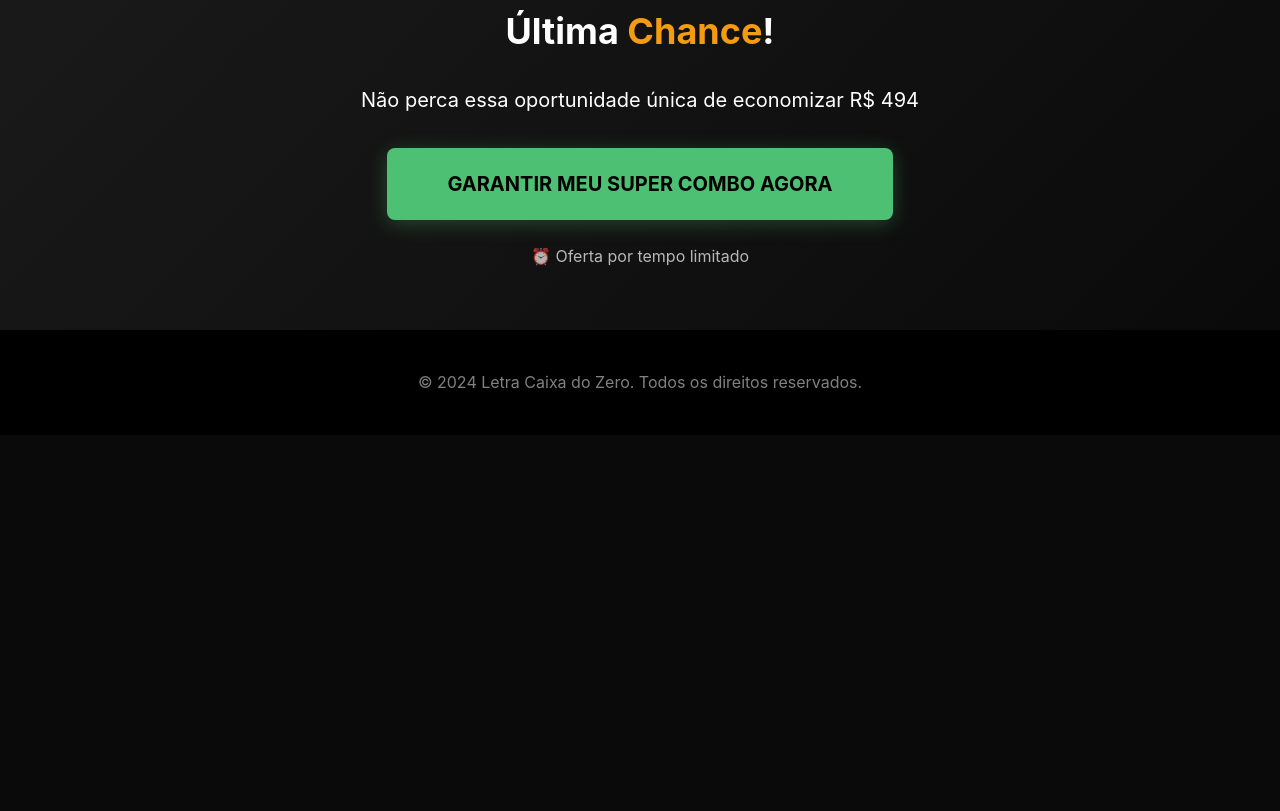
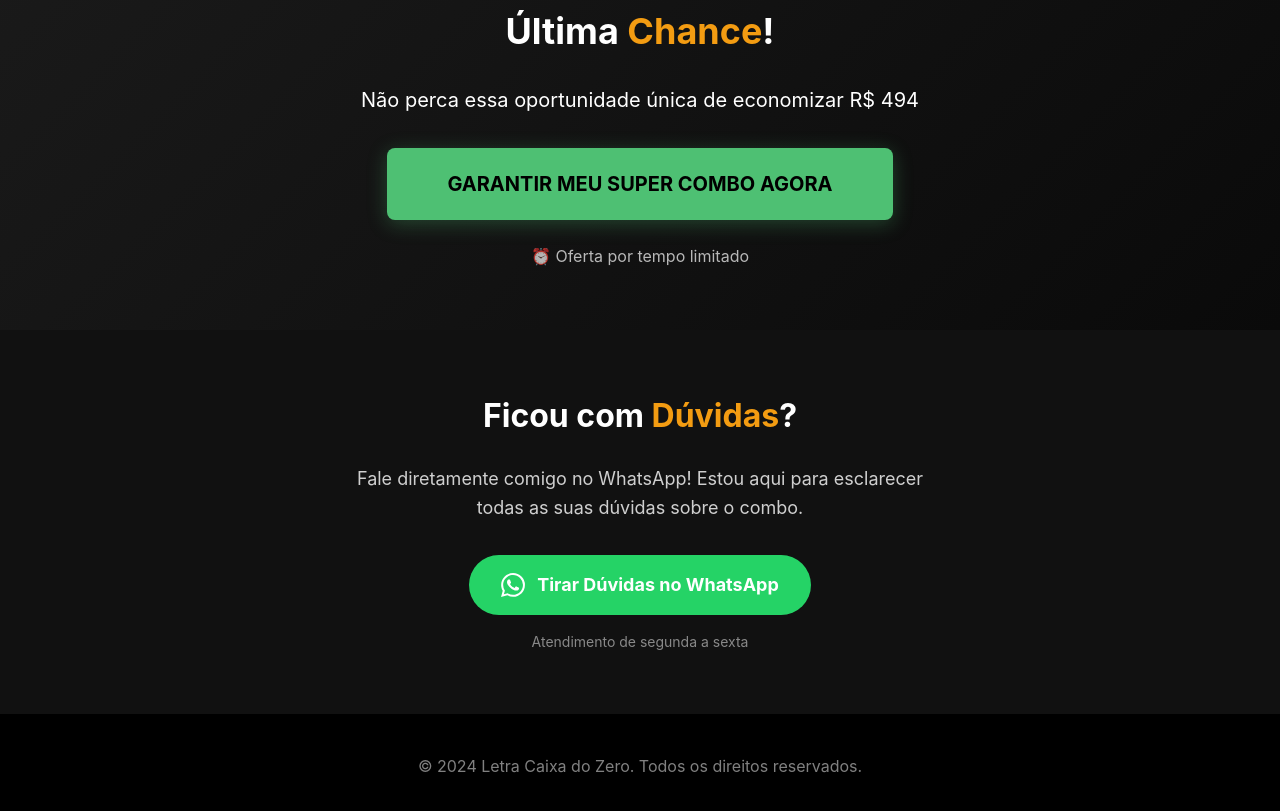
Before and after one commit to matheuspivatti/letracaixadozero-site, a plain HTML site: page combo-acm-acrilico-pvc/index.html in a window 1280 px wide. Shown: the part 4254-5065 px from the top of the page. Before the commit the page ends 4689 px from the top, so only its background shows below. Drawn offline with Linux system fonts and the light colour scheme.

Commit message:
feat: adiciona seção WhatsApp para dúvidas com número comercial

```diff
--- a/combo-acm-acrilico-pvc/index.html
+++ b/combo-acm-acrilico-pvc/index.html
@@ -323,6 +323,24 @@
     </div>
   </section>
 
+  <!-- WhatsApp Dúvidas -->
+  <section style="padding: 60px 0; background: #111; text-align: center;">
+    <div class="container">
+      <div style="max-width: 600px; margin: 0 auto;">
+        <h2 style="font-size: 32px; margin-bottom: 24px;">Ficou com <span style="color: #f39c12;">Dúvidas</span>?</h2>
+        <p style="font-size: 18px; margin-bottom: 32px; color: rgba(255,255,255,0.8);">Fale diretamente comigo no WhatsApp! Estou aqui para esclarecer todas as suas dúvidas sobre o combo.</p>
+        <a href="https://wa.me/551938917649?text=Ol%C3%A1!%20Tenho%20d%C3%BAvidas%20sobre%20o%20SUPER%20COMBO%20de%20treinamentos"
+           style="display: inline-flex; align-items: center; gap: 12px; background: #25d366; color: white; padding: 16px 32px; border-radius: 50px; text-decoration: none; font-size: 18px; font-weight: bold; transition: all 0.3s;">
+          <svg width="24" height="24" viewBox="0 0 24 24" fill="white">
+            <path d="M17.472 14.382c-.297-.149-1.758-.867-2.03-.967-.273-.099-.471-.148-.67.15-.197.297-.767.966-.94 1.164-.173.199-.347.223-.644.075-.297-.15-1.255-.463-2.39-1.475-.883-.788-1.48-1.761-1.653-2.059-.173-.297-.018-.458.13-.606.134-.133.298-.347.446-.52.149-.174.198-.298.298-.497.099-.198.05-.371-.025-.52-.075-.149-.669-1.612-.916-2.207-.242-.579-.487-.5-.669-.51-.173-.008-.371-.01-.57-.01-.198 0-.52.074-.792.372-.272.297-1.04 1.016-1.04 2.479 0 1.462 1.065 2.875 1.213 3.074.149.198 2.096 3.2 5.077 4.487.709.306 1.262.489 1.694.625.712.227 1.36.195 1.871.118.571-.085 1.758-.719 2.006-1.413.248-.694.248-1.289.173-1.413-.074-.124-.272-.198-.57-.347m-5.421 7.403h-.004a9.87 9.87 0 01-5.031-1.378l-.361-.214-3.741.982.998-3.648-.235-.374a9.86 9.86 0 01-1.51-5.26c.001-5.45 4.436-9.884 9.888-9.884 2.64 0 5.122 1.03 6.988 2.898a9.825 9.825 0 012.893 6.994c-.003 5.45-4.437 9.884-9.885 9.884m8.413-18.297A11.815 11.815 0 0012.05 0C5.495 0 .16 5.335.157 11.892c0 2.096.547 4.142 1.588 5.945L.057 24l6.305-1.654a11.882 11.882 0 005.683 1.448h.005c6.554 0 11.89-5.335 11.893-11.893a11.821 11.821 0 00-3.48-8.413Z"/>
+          </svg>
+          Tirar Dúvidas no WhatsApp
+        </a>
+        <p style="margin-top: 16px; font-size: 14px; color: rgba(255,255,255,0.5);">Atendimento de segunda a sexta</p>
+      </div>
+    </div>
+  </section>
+
   <footer style="padding: 40px 0; text-align: center; background: #000;">
     <p style="color: rgba(255,255,255,0.5);">© 2024 Letra Caixa do Zero. Todos os direitos reservados.</p>
   </footer>
```
